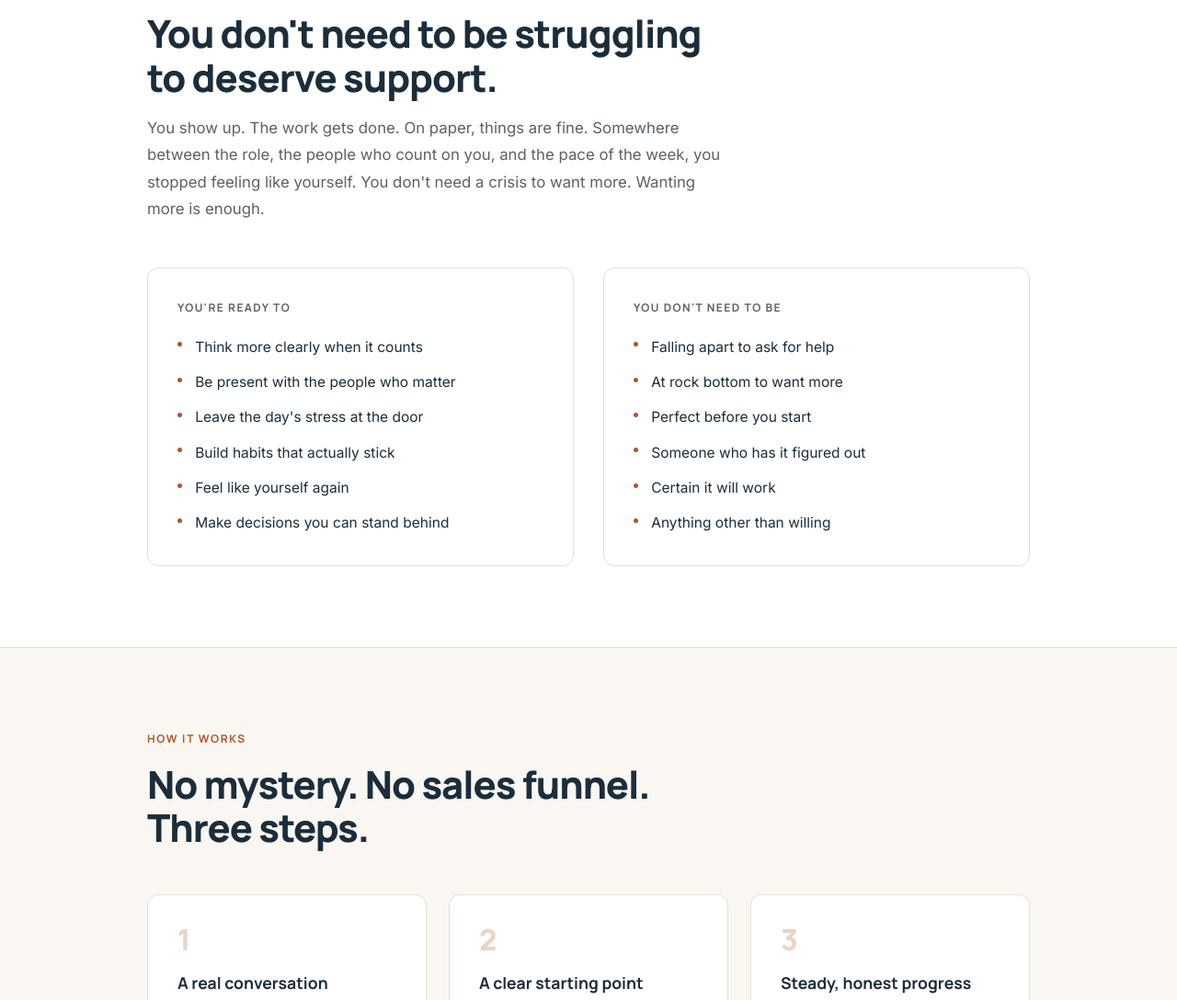
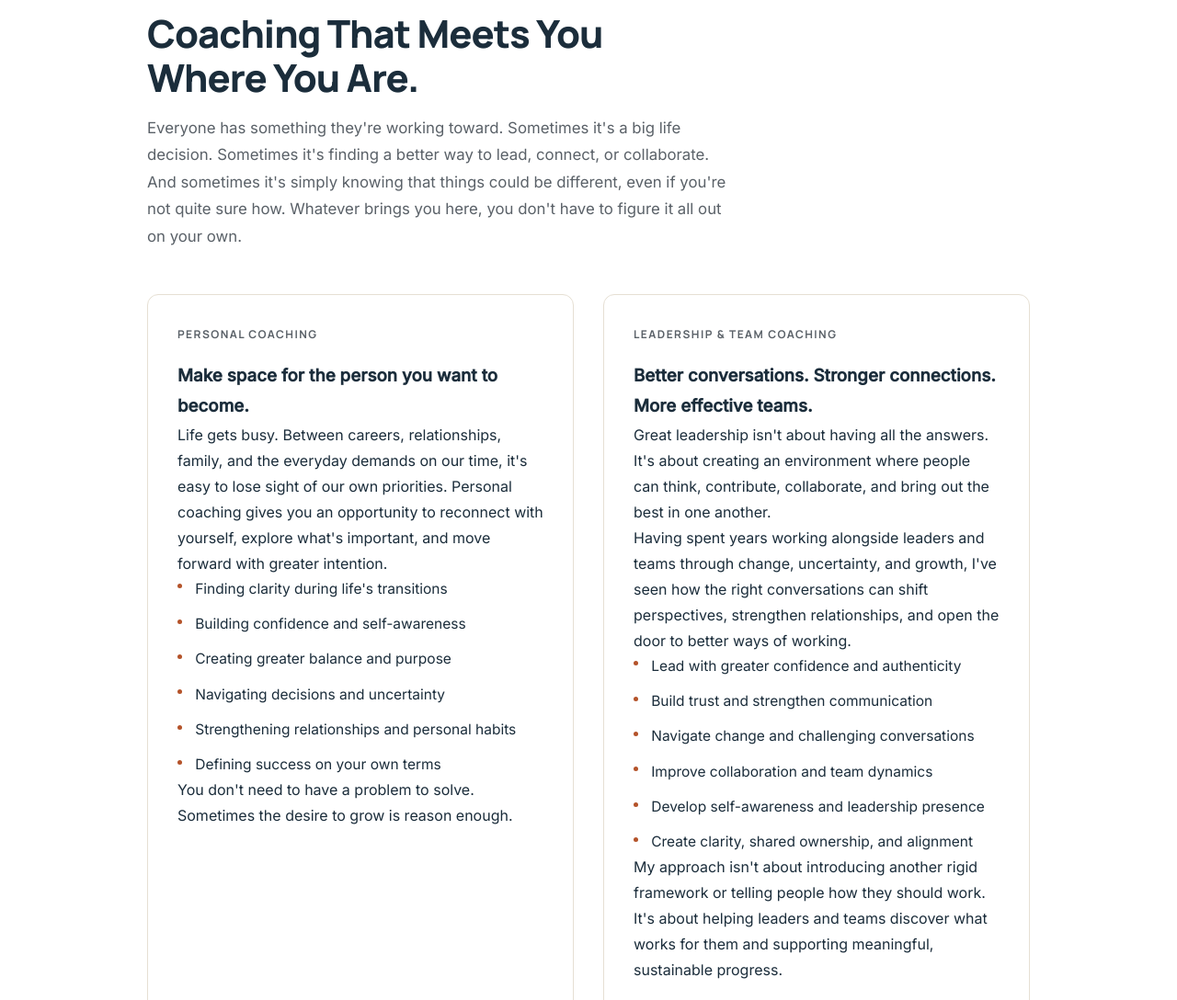
Before and after one commit to coach2learn/coach2learn-website, a plain HTML site: page index.html in a window 1280 px wide. Shown: the part 1242-2330 px from the top of the page at 92% size. Drawn offline with Linux system fonts and the light colour scheme.

Commit message:
Apply Version 2 Who This Is For: equal Personal and Leadership & Team Coaching pathways, plus Growth Begins With Curiosity.

```diff
--- a/index.html
+++ b/index.html
@@ -49,32 +49,42 @@
     <section class="section" style="background: var(--white); border-bottom: 1px solid var(--border);">
       <div class="section-inner">
         <p class="section-label">Who This Is For</p>
-        <h2 class="section-title">You don't need to be struggling<br>to deserve support.</h2>
-        <p class="section-body">You show up. The work gets done. On paper, things are fine. Somewhere between the role, the people who count on you, and the pace of the week, you stopped feeling like yourself. You don't need a crisis to want more. Wanting more is enough.</p>
+        <h2 class="section-title">Coaching That Meets You<br>Where You Are.</h2>
+        <p class="section-body">Everyone has something they're working toward. Sometimes it's a big life decision. Sometimes it's finding a better way to lead, connect, or collaborate. And sometimes it's simply knowing that things could be different, even if you're not quite sure how. Whatever brings you here, you don't have to figure it all out on your own.</p>
         <div class="who-grid">
           <div class="who-card">
-            <p class="card-label">You're ready to</p>
+            <p class="card-label">Personal Coaching</p>
+            <h3>Make space for the person you want to become.</h3>
+            <p>Life gets busy. Between careers, relationships, family, and the everyday demands on our time, it's easy to lose sight of our own priorities. Personal coaching gives you an opportunity to reconnect with yourself, explore what's important, and move forward with greater intention.</p>
             <ul>
-              <li>Think more clearly when it counts</li>
-              <li>Be present with the people who matter</li>
-              <li>Leave the day's stress at the door</li>
-              <li>Build habits that actually stick</li>
-              <li>Feel like yourself again</li>
-              <li>Make decisions you can stand behind</li>
+              <li>Finding clarity during life's transitions</li>
+              <li>Building confidence and self-awareness</li>
+              <li>Creating greater balance and purpose</li>
+              <li>Navigating decisions and uncertainty</li>
+              <li>Strengthening relationships and personal habits</li>
+              <li>Defining success on your own terms</li>
             </ul>
+            <p>You don't need to have a problem to solve. Sometimes the desire to grow is reason enough.</p>
           </div>
           <div class="who-card">
-            <p class="card-label">You don't need to be</p>
+            <p class="card-label">Leadership &amp; Team Coaching</p>
+            <h3>Better conversations. Stronger connections. More effective teams.</h3>
+            <p>Great leadership isn't about having all the answers. It's about creating an environment where people can think, contribute, collaborate, and bring out the best in one another.</p>
+            <p>Having spent years working alongside leaders and teams through change, uncertainty, and growth, I've seen how the right conversations can shift perspectives, strengthen relationships, and open the door to better ways of working.</p>
             <ul>
-              <li>Falling apart to ask for help</li>
-              <li>At rock bottom to want more</li>
-              <li>Perfect before you start</li>
-              <li>Someone who has it figured out</li>
-              <li>Certain it will work</li>
-              <li>Anything other than willing</li>
+              <li>Lead with greater confidence and authenticity</li>
+              <li>Build trust and strengthen communication</li>
+              <li>Navigate change and challenging conversations</li>
+              <li>Improve collaboration and team dynamics</li>
+              <li>Develop self-awareness and leadership presence</li>
+              <li>Create clarity, shared ownership, and alignment</li>
             </ul>
+            <p>My approach isn't about introducing another rigid framework or telling people how they should work. It's about helping leaders and teams discover what works for them and supporting meaningful, sustainable progress.</p>
           </div>
         </div>
+        <h3>Growth Begins With Curiosity.</h3>
+        <p class="section-body">You don't have to be stuck to want something different. Maybe you're doing well, but you're wondering what's next. Perhaps you're stepping into new responsibilities, trying to bring people together, or looking for a little more balance between your professional and personal life. You might have a clear goal, or you might simply have a feeling that there's something worth exploring. That's a great place to start.</p>
+        <p class="section-body">Coaching offers an opportunity to slow down, step outside your usual patterns, and look at things from a new perspective. Because sometimes the most valuable thing you can do is make space to think.</p>
       </div>
     </section>
 
```
